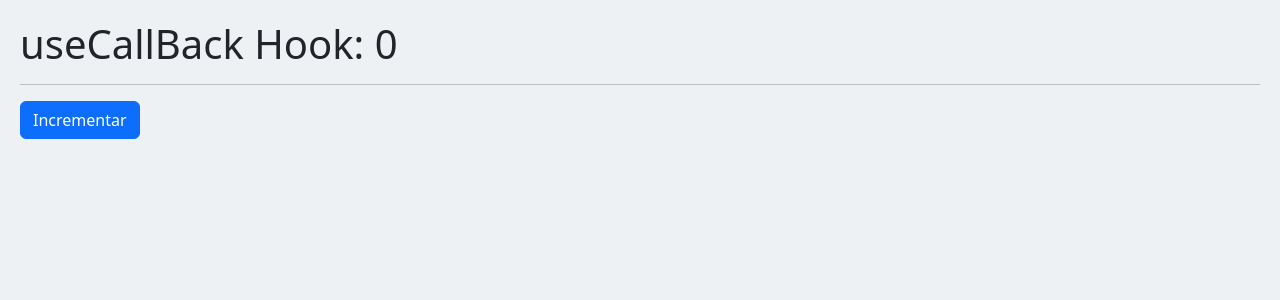
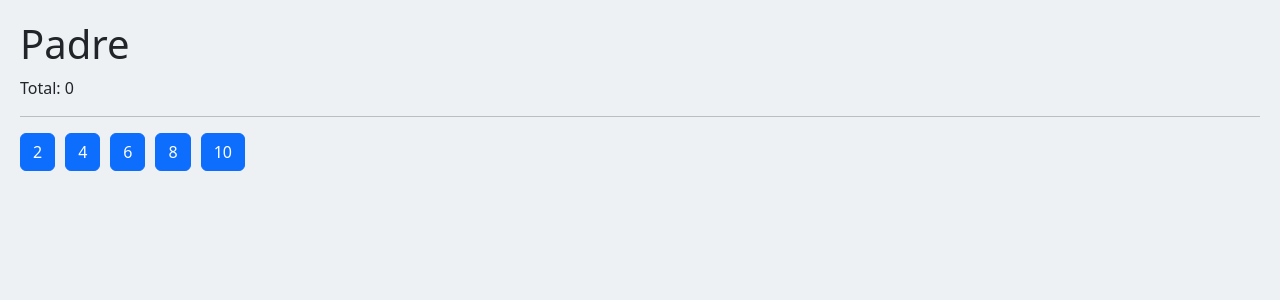
Before and after one commit to Dnmlss/Hooks-App, a React (Vite) app: page / in a window 1280 px wide. Shown: the top 300 px of the page. Built offline with nearby package versions, Linux system fonts and the light colour scheme.

Commit message:
CallbackHook

```diff
--- a/src/06-memos/CallBackHook.jsx
+++ b/src/06-memos/CallBackHook.jsx
@@ -4,8 +4,8 @@
 export const CallBackHook = () => {
 	const [counter, setCounter] = useState(0);
 
-	const incrementFather = useCallback(() => {
-		setCounter((value) => value + 1);
+	const incrementFather = useCallback((value) => {
+		setCounter((c) => c + value);
 	}, []);
 
 	useEffect(() => {
--- a/src/06-memos/ShowIncrement.jsx
+++ b/src/06-memos/ShowIncrement.jsx
@@ -7,7 +7,7 @@
 		<button
 			className='btn btn-primary'
 			onClick={() => {
-				increment();
+				increment(5);
 			}}
 		>
 			Incrementar
--- /dev/null
+++ b/src/07-tarea-memo/Hijo.jsx
@@ -0,0 +1,11 @@
+import React from 'react';
+
+export const Hijo = React.memo(({ numero, incrementar }) => {
+	console.log('  Me volví a generar :(  ');
+
+	return (
+		<button className='btn btn-primary mr-3' onClick={() => incrementar(numero)}>
+			{numero}
+		</button>
+	);
+});
--- /dev/null
+++ b/src/07-tarea-memo/Padre.jsx
@@ -0,0 +1,25 @@
+import { Hijo } from './Hijo';
+import { useCallback, useState } from 'react';
+
+export const Padre = () => {
+	const numeros = [2, 4, 6, 8, 10];
+	const [valor, setValor] = useState(0);
+
+	const incrementar = useCallback((num) => {
+		setValor((oldValue) => oldValue + num);
+	}, []);
+
+	return (
+		<div>
+			<h1>Padre</h1>
+			<p> Total: {valor} </p>
+
+			<hr />
+
+			{numeros.map((n) => (
+				<Hijo key={n} numero={n} incrementar={incrementar} />
+			))}
+			{/* <Hijo /> */}
+		</div>
+	);
+};
--- a/src/main.jsx
+++ b/src/main.jsx
@@ -10,12 +10,13 @@
 //import { Layout } from './05-useLayoutEffect/Layout';
 // import { Memorize } from './06-memos/Memorize';
 //import { MemoHook } from './06-memos/MemoHook';
-import { CallBackHook } from './06-memos/CallBackHook';
+// import { CallBackHook } from './06-memos/CallBackHook';
+import { Padre } from './07-tarea-memo/Padre';
 
 import './index.css';
 
 ReactDOM.createRoot(document.getElementById('root')).render(
 	//<React.StrictMode>
-	<CallBackHook />
+	<Padre />
 	//</React.StrictMode>
 );
```
